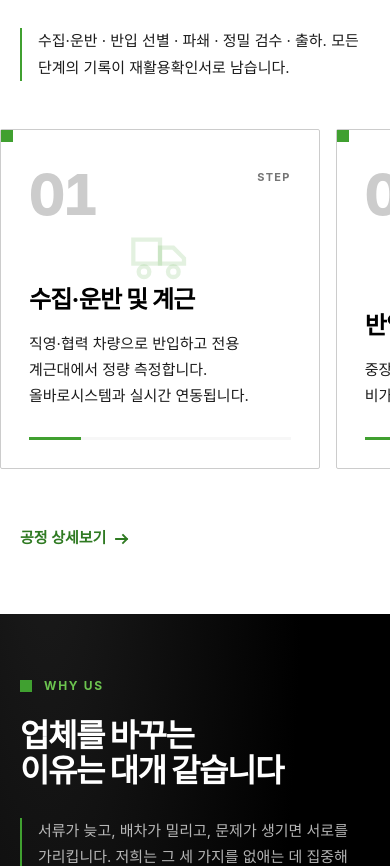
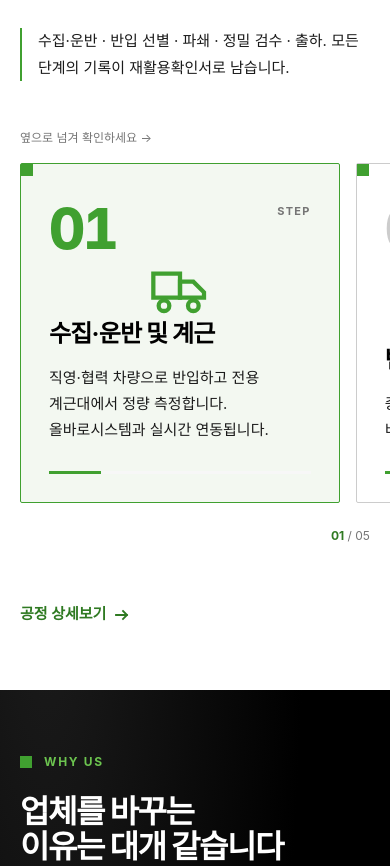
Before and after one commit to chd1217/jongang-enb, a Next.js app: page / in a window 390 px wide. Shown: the part 5580-6446 px from the top of the page. Built offline with nearby package versions, Linux system fonts and the light colour scheme; a web font is replaced by a local one.

Commit message:
공정 단계 강조와 모바일 안내 및 스크롤 인터랙션 개선

```diff
--- a/app/(site)/page.tsx
+++ b/app/(site)/page.tsx
@@ -8,7 +8,7 @@ import Marquee from "@/components/Marquee";
 import Faq from "@/components/Faq";
 import { OrganizationJsonLd, FaqJsonLd } from "@/components/JsonLd";
 import { Eyebrow, MaskHeading, GhostLink, Arrow, CtaStrip } from "@/components/ui";
-import { IconTruck, IconDoc, IconCert, IconCrusher, IconAggregate, IconScreen } from "@/components/Icons";
+import { IconTruck, IconDoc, IconCert, IconCrusher, IconAggregate, IconKiln, IconCycle, IconHeat, IconRawMaterial } from "@/components/Icons";
 import {
   services,
   offtakes,
@@ -27,6 +27,7 @@ import {
 
 const ICONS = { truck: IconTruck, doc: IconDoc, cert: IconCert } as const;
 const SERVICE_ICONS = [IconCrusher, IconAggregate, IconTruck];
+const OFFTAKE_ICONS = [IconKiln, IconCycle, IconHeat, IconRawMaterial];
 
 export default function Home() {
   return (
@@ -326,17 +327,19 @@ export default function Home() {
           </div>
 
           <ul className="grid gap-5 sm:grid-cols-2">
-            {offtakes.map((p, i) => (
+            {offtakes.map((p, i) => {
+              const Icon = OFFTAKE_ICONS[i] ?? IconRawMaterial;
+              return (
               <li key={p.grade} className="corner card rv p-7" data-d={i * 80}>
                 <div className="flex items-baseline justify-between pt-3">
                   <span className="num text-[1.75rem] text-ink">{p.grade}</span>
-                  <IconScreen className="h-6 w-6 text-primary" />
+                  <Icon className="h-6 w-6 text-primary" />
                 </div>
                 <h3 className="h4 mt-6 text-ink">{p.name}</h3>
                 <p className="p-sm mt-2 text-mute">{p.use}</p>
                 <p className="p-sm mt-5 border-t border-hairline pt-4 text-body">{p.spec}</p>
               </li>
-            ))}
+            );})}
           </ul>
         </div>
       </section>
--- a/app/globals.css
+++ b/app/globals.css
@@ -256,7 +256,7 @@ body {
 
 .rv {
   opacity: 0;
-  transform: translateY(28px);
+  transform: translateY(var(--reveal-distance, 28px));
   transition:
     opacity 1.15s var(--ease-expo),
     transform 1.15s var(--ease-expo);
@@ -476,7 +476,8 @@ body {
     width 0.4s var(--ease-expo),
     height 0.4s var(--ease-expo);
 }
-.corner:hover::before {
+a.corner:hover::before,
+button.corner:hover::before {
   width: 18px;
   height: 18px;
 }
@@ -499,6 +500,11 @@ body {
 }
 .card:hover {
   border-color: var(--color-primary);
+}
+a.card:hover,
+a.card:focus-visible,
+button.card:hover,
+button.card:focus-visible {
   transform: translateY(-4px);
   transition-duration: 0.3s;
 }
@@ -625,6 +631,42 @@ body {
   }
 }
 
+p.rv {
+  --reveal-distance: 14px;
+}
+
+.rv.rv-action {
+  --reveal-distance: 12px;
+  transition-property: background-color, color, border-color, opacity, transform;
+  transition-duration: .28s, .28s, .28s, .75s, .75s;
+}
+
+a.card .btn-ghost svg {
+  transition: transform .3s ease;
+}
+a.card:hover .btn-ghost svg,
+a.card:focus-visible .btn-ghost svg {
+  transform: translateX(3px);
+}
+
+.card.process-card {
+  transition: background-color .3s ease, border-color .3s ease;
+}
+.process-card[data-active="true"] {
+  background: #f3f8f1;
+  border-color: var(--color-primary);
+}
+.process-number, .process-icon {
+  transition: color .3s ease;
+}
+.process-card[data-active="true"] .process-number,
+.process-card[data-active="true"] .process-icon {
+  color: var(--color-primary);
+}
+.process-swipe-hint {
+  transition: opacity .3s ease;
+}
+
 :focus-visible {
   outline: 2px solid var(--color-primary);
   outline-offset: 2px;
--- a/components/HorizontalProcess.tsx
+++ b/components/HorizontalProcess.tsx
@@ -6,16 +6,18 @@ import { IconTruck, IconScreen, IconCrusher, IconCert, IconScale } from "./Icons
 
 const STEP_ICONS = [IconTruck, IconScreen, IconCrusher, IconCert, IconScale];
 
-/** 세로 스크롤로 구동되는 가로 핀 섹션 (처리 공정 6단계). */
+/** PC 스크롤 진행 및 모바일 스냅 이동에 연동되는 5단계 공정. */
 export default function HorizontalProcess() {
   const wrap = useRef<HTMLDivElement>(null);
   const track = useRef<HTMLDivElement>(null);
   const [x, setX] = useState(0);
   const [p, setP] = useState(0);
   const [mobile, setMobile] = useState(true);
+  const [mobileActive, setMobileActive] = useState(0);
+  const [hasSwiped, setHasSwiped] = useState(false);
 
   useEffect(() => {
-    const mq = window.matchMedia("(max-width: 1023px)");
+    const mq = window.matchMedia("(max-width: 1023px), (prefers-reduced-motion: reduce)");
     const sync = () => setMobile(mq.matches);
     sync();
     mq.addEventListener("change", sync);
@@ -57,19 +59,23 @@ export default function HorizontalProcess() {
     };
   }, [mobile]);
 
+  const active = mobile ? mobileActive : Math.min(processSteps.length - 1, Math.floor(p * processSteps.length));
+
   const cards = processSteps.map((s, i) => {
     const Icon = STEP_ICONS[i] ?? IconCrusher;
     return (
       <article
         key={s.no}
-        className="corner card flex h-full w-[82vw] shrink-0 flex-col p-7 sm:w-[400px] md:p-9 lg:w-[26vw] lg:min-w-[320px]"
+        className="corner card process-card flex h-full w-[82vw] shrink-0 flex-col p-7 sm:w-[400px] md:p-9 lg:w-[26vw] lg:min-w-[320px]"
+        data-active={i === active}
+        aria-current={i === active ? "step" : undefined}
       >
         <div className="flex items-start justify-between pt-3">
-          <span className="num text-[3.5rem] text-hairline">{s.no}</span>
+          <span className="process-number num text-[3.5rem] text-hairline">{s.no}</span>
           <span className="cap-xs text-mute">STEP</span>
         </div>
         <div className="flex flex-1 items-center justify-center">
-          <Icon className="h-16 w-16 text-primary/15 md:h-20 md:w-20" />
+          <Icon className="process-icon h-16 w-16 text-primary/15 md:h-20 md:w-20" />
         </div>
         <div>
           <h3 className="d3 text-ink">{s.title}</h3>
@@ -87,17 +93,43 @@ export default function HorizontalProcess() {
 
   if (mobile) {
     return (
-      <div className="flex snap-x snap-mandatory gap-4 overflow-x-auto px-[var(--pad)] pb-6">
+      <div>
+      <p className={`process-swipe-hint mb-4 px-[var(--pad)] text-[12px] text-mute ${hasSwiped ? "opacity-0" : "opacity-100"}`} aria-hidden={hasSwiped}>
+        옆으로 넘겨 확인하세요 <span aria-hidden>→</span>
+      </p>
+      <div
+        className="flex snap-x snap-mandatory gap-4 overflow-x-auto px-[var(--pad)] pb-6"
+        role="region"
+        style={{ scrollPaddingInline: "var(--pad)" }}
+        aria-label="5단계 처리 공정. 좌우 방향키로 이동할 수 있습니다."
+        tabIndex={0}
+        onKeyDown={(event) => {
+          if (event.key !== "ArrowRight" && event.key !== "ArrowLeft") return;
+          event.preventDefault();
+          const el = event.currentTarget;
+          const stride = (el.firstElementChild?.getBoundingClientRect().width ?? 320) + 16;
+          el.scrollBy({ left: event.key === "ArrowRight" ? stride : -stride, behavior: "auto" });
+        }}
+        onScroll={(event) => {
+          const el = event.currentTarget;
+          const stride = (el.firstElementChild?.getBoundingClientRect().width ?? 320) + 16;
+          const last = el.scrollLeft >= el.scrollWidth - el.clientWidth - 2;
+          setMobileActive(last ? processSteps.length - 1 : Math.max(0, Math.min(processSteps.length - 1, Math.round(el.scrollLeft / stride))));
+          if (el.scrollLeft > 24) setHasSwiped(true);
+        }}
+      >
         {cards.map((c, i) => (
-          <div key={i} className="snap-start">
+          <div key={i} className="shrink-0 snap-start">
             {c}
           </div>
         ))}
       </div>
+      <p className="px-[var(--pad)] pb-6 text-right text-[12px] text-mute" aria-live="polite" aria-atomic="true">
+        <span className="font-bold accent">{String(active + 1).padStart(2, "0")}</span> / {String(processSteps.length).padStart(2, "0")}
+      </p>
+      </div>
     );
   }
-
-  const active = Math.min(processSteps.length - 1, Math.floor(p * processSteps.length));
 
   return (
     <div ref={wrap} style={{ height: `${processSteps.length * 56}vh` }} className="relative">
--- a/components/Icons.tsx
+++ b/components/Icons.tsx
@@ -7,6 +7,19 @@ const s = {
   strokeLinecap: "square" as const,
   strokeLinejoin: "miter" as const,
 };
+
+/** 공급처 — 소성로, 열 회수, 재생 원료 */
+export function IconKiln({ className = base }: P) {
+  return <svg viewBox="0 0 24 24" className={className} aria-hidden><path d="M3 20h18M5 20v-8l7-4v12M12 12l7-4v12M5 11V3h3v6" {...s} /><path d="M8 15v2m8-3v3" {...s} /></svg>;
+}
+
+export function IconHeat({ className = base }: P) {
+  return <svg viewBox="0 0 24 24" className={className} aria-hidden><path d="M13 3c1 5 6 6 6 11a7 7 0 0 1-14 0c0-3 2-5 4-7 0 3 1 4 2 4 2-2 2-5 2-8Z" {...s} /><path d="M12 13c-2 2-3 3-3 5a3 3 0 0 0 6 0c0-2-2-3-3-5Z" {...s} /></svg>;
+}
+
+export function IconRawMaterial({ className = base }: P) {
+  return <svg viewBox="0 0 24 24" className={className} aria-hidden><path d="m12 3 8 5-8 5-8-5 8-5ZM4 8v9l8 5 8-5V8M12 13v9" {...s} /></svg>;
+}
 
 /** 파쇄 — 크러셔 조 */
 export function IconCrusher({ className = base }: P) {
--- a/components/RevealProvider.tsx
+++ b/components/RevealProvider.tsx
@@ -30,6 +30,9 @@ export default function RevealProvider() {
     const nodes = Array.from(document.querySelectorAll<HTMLElement>(SELECTOR));
 
     nodes.forEach((el) => {
+      const actionOnly = el.matches(".btn, .btn-ghost") ||
+        (el.querySelector(".btn, .btn-ghost") && !el.querySelector("p, h1, h2, h3, h4, article"));
+      if (actionOnly) el.classList.add("rv-action");
       if (el.dataset.d) el.style.setProperty("--d", `${el.dataset.d}ms`);
     });
 
--- a/components/ui.tsx
+++ b/components/ui.tsx
@@ -97,9 +97,9 @@ export function CtaStrip({
             <span className="block h-3 w-3 bg-primary" />
             <span className="cap accent">{eyebrow}</span>
           </div>
-          <p className="d3 mt-4 max-w-2xl text-white">{title}</p>
+          <p className="rv d3 mt-4 max-w-2xl text-white">{title}</p>
         </div>
-        <div className="flex shrink-0 flex-wrap gap-3">
+        <div className="rv rv-action flex shrink-0 flex-wrap gap-3" data-d="160">
           <Link href={href} className="btn btn-primary">
             {cta}
             <Arrow />
```
